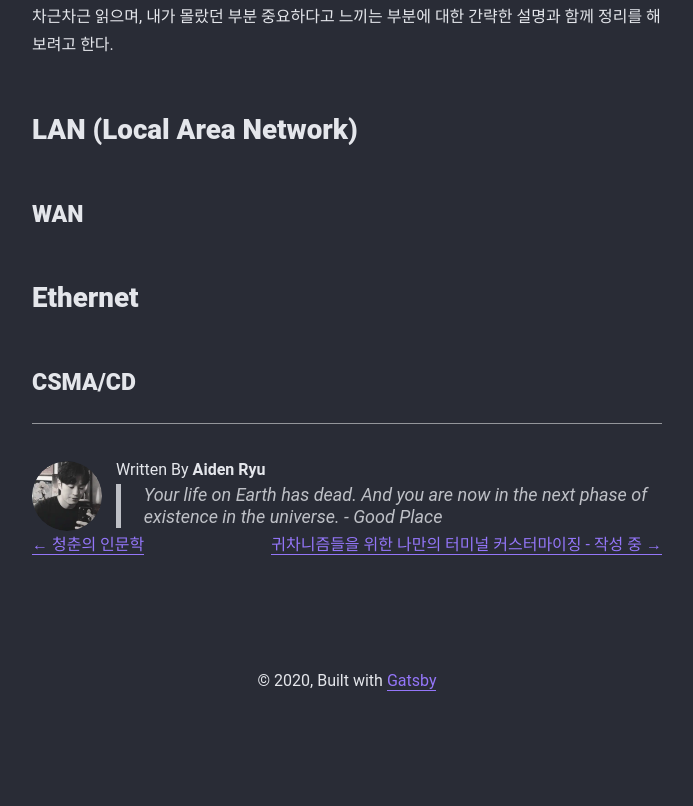
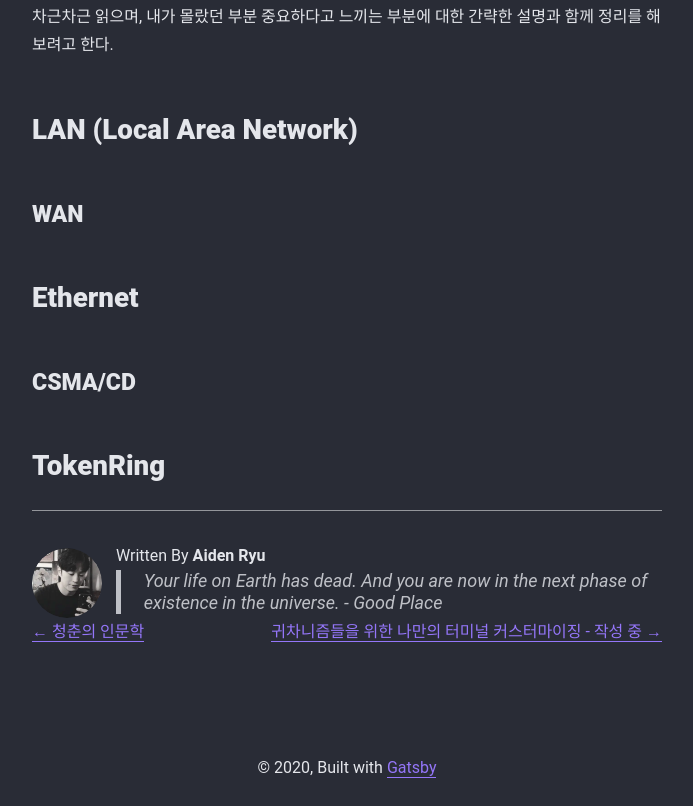
Before and after one commit to euntak/osier.dev, a Gatsby site: page /blog/programming/cisco-network/ in a window 1280 px wide. Shown: the part 933-1739 px from the top of the page, without its empty margins (293-986 px from the left). Before the commit the page ends 1652 px from the top, so only its background shows below. Built offline with nearby package versions, Linux system fonts and the light colour scheme; Gatsby itself is replaced by a stand-in of ours; some packages are replaced by stand-ins of ours.

Commit message:
update network

```diff
--- a/content/blog/programming/cisco-network.md
+++ b/content/blog/programming/cisco-network.md
@@ -22,3 +22,5 @@ date: "2020-06-01T02:10:37.121Z"
 ## Ethernet
 
 ### CSMA/CD
+
+## TokenRing
```
